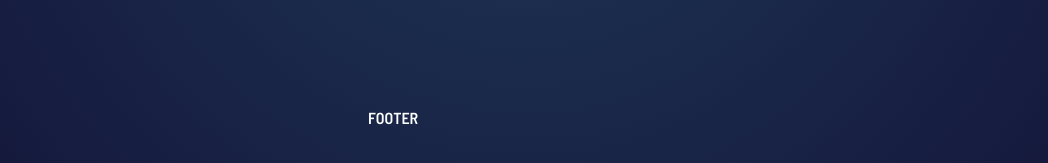
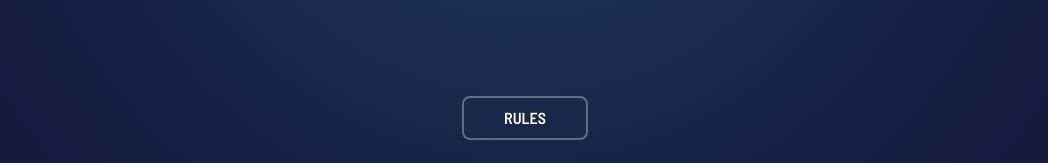
Before and after one commit to dannyfongdev/rps-game, a Vue app: page / in a window 1280 px wide. Shown: the part 634-797 px from the top of the page, without its empty margins (115-1163 px from the left). Built offline with nearby package versions, Linux system fonts and the light colour scheme.

Commit message:
add rules component

```diff
--- a/src/App.vue
+++ b/src/App.vue
@@ -23,10 +23,11 @@
         />
       </div>
       <div>
-        <Footer />
+        <Footer @rules="openRules" />
       </div>
     </div>
   </div>
+  <Rules v-if="showRules" @close="closeRules" class="absolute top-0 z-50" />
 </template>
 
 <script>
@@ -36,6 +37,7 @@ import Footer from "./components/Footer.vue";
 import PlayerPick from "./components/PlayerPick.vue";
 import Winner from "./components/Winner.vue";
 import WaitComputer from "./components/WaitComputer.vue";
+import Rules from "./components/Rules.vue";
 
 export default {
   components: {
@@ -45,6 +47,7 @@ export default {
     PlayerPick,
     Winner,
     WaitComputer,
+    Rules,
   },
   data() {
     return {
@@ -55,7 +58,11 @@ export default {
       computerChoice: "",
       playerChoice: "",
       theWinner: "",
+      showRules: false,
     };
+  },
+  mounted() {
+    // this.$refs.rulesDialog.showModal();
   },
   methods: {
     handlePick(playerChoice) {
@@ -94,6 +101,12 @@ export default {
       this.playerChoice = "";
       this.computerChoice = "";
     },
+    closeRules() {
+      this.showRules = false;
+    },
+    openRules() {
+      this.showRules = true;
+    },
   },
 };
 </script>
--- a/src/components/Footer.vue
+++ b/src/components/Footer.vue
@@ -1,5 +1,21 @@
 <template>
-  <div class="h-[96px] flex items-center">FOOTER</div>
+  <div class="h-[96px] flex items-center">
+    <button
+      @click="handleClick"
+      class="mx-auto border-2 px-10 py-2 border-header-outline rounded-lg"
+    >
+      RULES
+    </button>
+  </div>
 </template>
 
-<script></script>
+<script>
+export default {
+  emits: ["rules"],
+  methods: {
+    handleClick() {
+      this.$emit("rules");
+    },
+  },
+};
+</script>
--- a/src/components/Header.vue
+++ b/src/components/Header.vue
@@ -1,6 +1,6 @@
 <template>
   <div
-    class="flex justify-between items-center h-[96px] w-[314px] border-4 border-header-outline rounded-lg mt-8 p-6"
+    class="flex justify-between items-center h-[96px] w-[314px] border-4 border-header-outline rounded-lg mt-8 mb-8 p-6"
   >
     <div class="leading-[.85] text-xl">ROCK<br />PAPER<br />SCISSORS</div>
     <div
--- /dev/null
+++ b/src/components/Rules.vue
@@ -0,0 +1,42 @@
+<template>
+  <div class="h-svh w-svw grid justify-center items-center bg-white fade-in">
+    <div class="mx-auto text-3xl text-dark-text font-black">RULES</div>
+    <img src="/images/image-rules.svg" alt="rules" class="p-4" />
+    <button
+      class="mx-auto cursor-pointer"
+      @click="emitClose"
+      ref="closeButton"
+      @keydown.esc="emitClose"
+    >
+      <img src="/images/icon-close.svg" alt="close" />
+    </button>
+  </div>
+</template>
+
+<script>
+export default {
+  mounted() {
+    this.$refs.closeButton.focus();
+  },
+  methods: {
+    emitClose() {
+      this.$emit("close");
+    },
+  },
+  emits: ["close"],
+};
+</script>
+
+<style scoped>
+@keyframes kf-fade-in {
+  0% {
+    opacity: 0;
+  }
+  100% {
+    opacity: 1;
+  }
+}
+.fade-in {
+  animation: kf-fade-in 250ms ease-in-out forwards;
+}
+</style>
```
